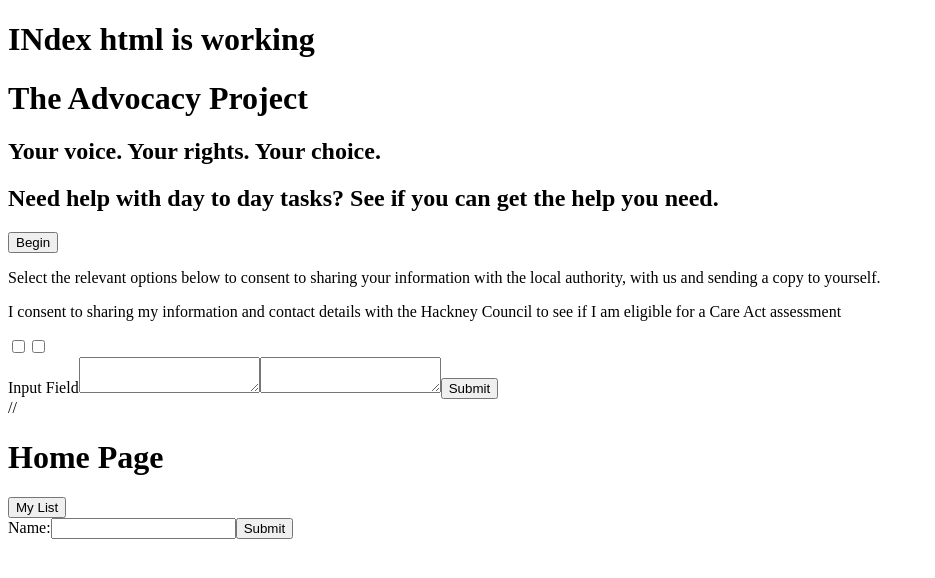
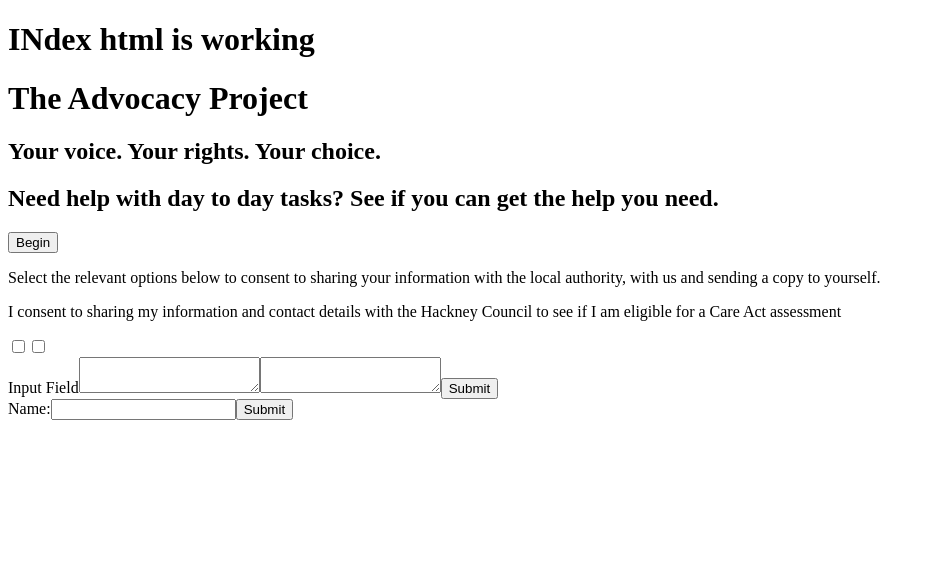
Before and after one commit to the-advocacy-project/advocacy-app, a React (Vite) app: page / in a window 1280 px wide. Shown: the top 578 px of the page, without its empty margins (0-935 px from the left). Built offline with nearby package versions, Linux system fonts and the light colour scheme.

Commit message:
modified file structure for linter

```diff
--- a/client/App.js
+++ b/client/App.js
@@ -1,10 +1,10 @@
 import React, { Component } from 'react';
 import { Route, Switch } from 'react-router-dom';
-// import './App.css';
-import BeginButton from './components/beginButton';
+
+import BeginButton from './components/buttons/beginButton';
 import YourConsent from './components/dynamicPages/yourConsent';
-import Home from './pages/Home';
-import List from './pages/List';
+import Home from './components/pages/Home';
+import List from './components/pages/List';
 
 import axios from 'axios';
 
@@ -68,11 +68,11 @@
                     toggleChange={this.toggleChange}
                     handleChangeInput={this.handleChangeInput}
                     handleSubmitInput={this.handleSubmitInput}/>
-                // <Switch>
-                    // <Route exact path="/" component={Home} />
-                    // <Route path="/list" component={List} />
-                    //{' '}
-                // </Switch>
+                {/*<Switch>
+                    <Route exact path="/" component={Home} />
+                    <Route path="/list" component={List} />
+                    {' '}
+                </Switch>*/}
                 <form onSubmit={this.handleSubmit} method="POST" action="/">
                     <label>
                         Name:
```
Also changed, not shown: client/components/buttons/beginButton.js (renamed from client/components/beginButton.js), client/components/pages/Home.js (renamed from client/pages/Home.js), client/components/pages/List.js (renamed from client/pages/List.js), 1 other file (tests, documents, lock files or other folders). Lines whose indentation alone changed are shown as unchanged.
